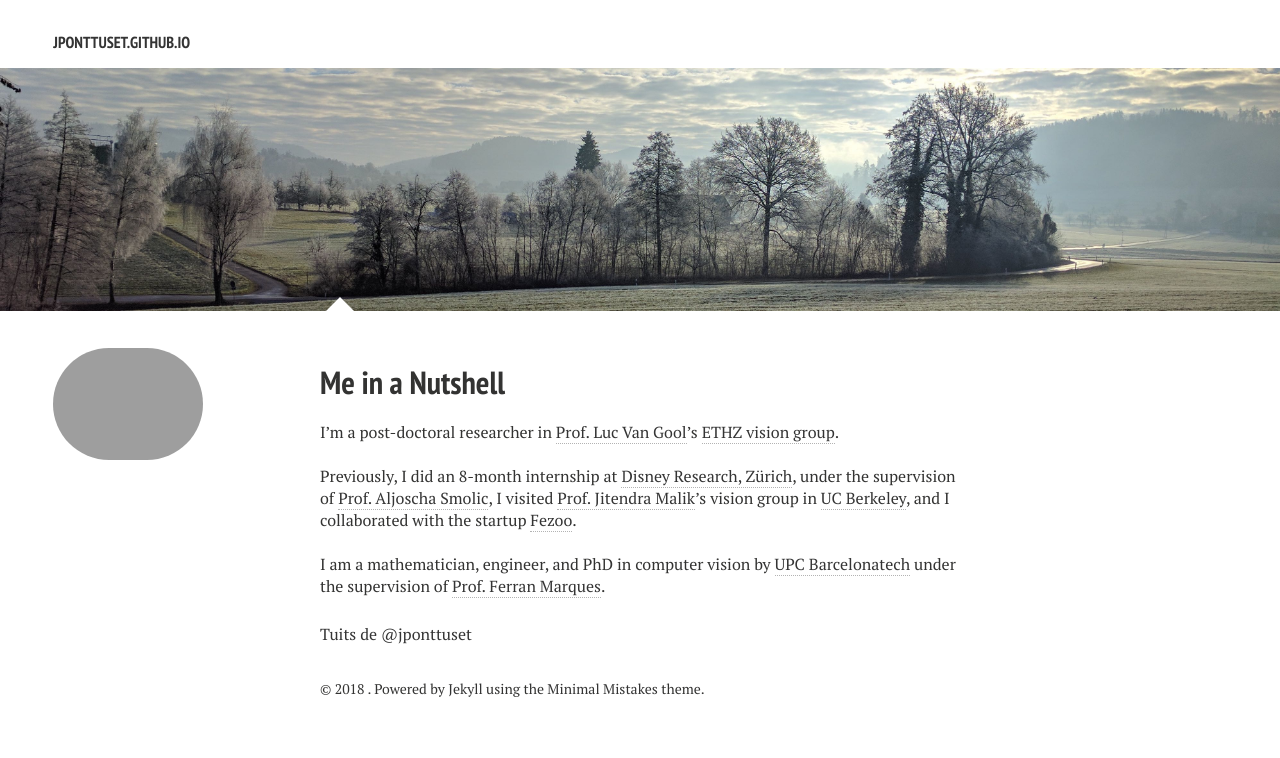
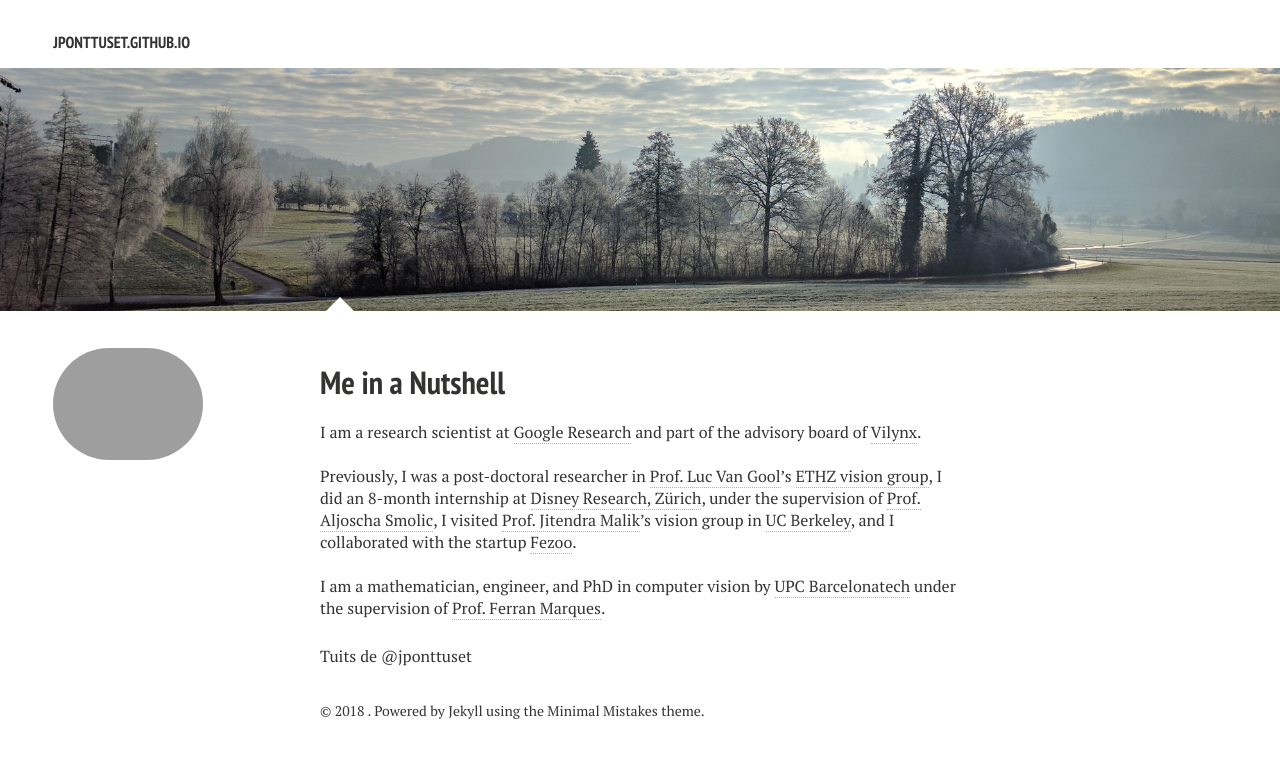
Before and after one commit to jponttuset/jponttuset.github.io, a Jekyll site: the page built from index.md, in a window 1280 px wide. Shown: the top 758 px of the page. Built offline with Jekyll 4.4.1, drawn with Linux system fonts in a browser that asks for light colours; nearby versions of some CDN libraries; comment, search, counter and statistics services are not loaded.

Commit message:
- CV updated

```diff
--- a/_layouts/cv.html
+++ b/_layouts/cv.html
@@ -47,13 +47,13 @@
     <p align="center" class=bottom-small><img src="{{ site.url }}/images/CV/business.png" alt="Work Experience" width="70" height="70"></p>
     <p align="center">&#8226 I am a <strong>research scientist</strong> at <a href="https://research.google.com" target="_blank">Google Research</a>.</p>
     <p align="center">&#8226 I am at the <strong>technical advisory board</strong> of <a href="http://www.vilynx.com/index.html" target="_blank">Vilynx</a>.</p>
-    <p align="center">&#8226 I was a <strong>post-doctoral researcher</strong> at <a href="http://www.vision.ee.ethz.ch/index.en.html" target="_blank">ETHZ</a> with <a href="http://www.vision.ee.ethz.ch/members/get_member.cgi?id=1" target="_blank">Prof. Van Gool</a>.</p>
+    <p align="center">&#8226 I was a post-doctoral researcher at <a href="http://www.vision.ee.ethz.ch/index.en.html" target="_blank">ETHZ</a> with <a href="http://www.vision.ee.ethz.ch/members/get_member.cgi?id=1" target="_blank">Prof. Van Gool</a>.</p>
     <p align="center">&#8226 I did an internship at <a href="http://www.disneyresearch.com/research-labs/disney-research-zurich/" target="_blank">Disney Research</a>, resulting in two patents.</p>
     <p align="center" class="bottom-three">&#8226 I collaborated with the startup <a href="http://fezoo.cat" target="_blank">Fezoo</a>.</p>
 
     <p align="center" class=bottom-small><img src="{{ site.url }}/images/CV/study2.png" alt="Education" width="70" height="70"></p>
     <p align="center">&#8226 I have a <strong>PhD</strong> in Computer Vision, supervised by <a href="https://imatge.upc.edu/web/ferran" target="_blank">Prof. Marques</a>.</p>
-    <p align="center">&#8226 We created MCG in <a href="http://www.cs.berkeley.edu/~malik/" target="_blank">Prof. Malik</a>’s vision group in <a href="http://www.berkeley.edu" target="_blank">UC Berkeley</a>,<br>supervised by <a href="http://www.cs.berkeley.edu/~arbelaez/index.html" target="_blank">Dr. Arbeláez</a>. It has over 400 citations.</p>
+    <p align="center">&#8226 We created MCG in <a href="http://www.cs.berkeley.edu/~malik/" target="_blank">Prof. Malik</a>’s vision group in <a href="http://www.berkeley.edu" target="_blank">UC Berkeley</a>,<br>supervised by <a href="http://www.cs.berkeley.edu/~arbelaez/index.html" target="_blank">Dr. Arbeláez</a>. It has over 700 citations.</p>
     <p align="center" class="bottom-three">&#8226 I received a <strong>Mathematics</strong> degree, a <strong>Telecommunication</strong><br>engineering degree, and a <strong>Master</strong>´s degree from UPC Barcelonatech</a>.</p>
 
     <p align="center" class=bottom-small><img src="{{ site.url }}/images/CV/computer2.png" alt="Computer Skills" width="80" height="80"></p>
--- a/index.md
+++ b/index.md
@@ -7,10 +7,10 @@
   feature: trees.jpg
 ---
 
-I'm a post-doctoral researcher in [Prof. Luc Van Gool](http://www.vision.ee.ethz.ch/members/get_member.cgi?id=1)'s [ETHZ vision group](http://www.vision.ee.ethz.ch/index.en.html).
+I am a research scientist at <a href="https://research.google.com" target="_blank">Google Research</a> and part of the advisory board of <a href="http://www.vilynx.com/index.html" target="_blank">Vilynx</a>.
 
 <br />
-Previously, I did an 8-month internship at <a href="http://www.disneyresearch.com/research-labs/disney-research-zurich/" target="_blank">Disney Research, Zürich</a>, under the supervision of <a href="http://zurich.disneyresearch.com/~smolica/" target="_blank">Prof. Aljoscha Smolic</a>, I visited <a href="http://www.cs.berkeley.edu/~malik/" target="_blank">Prof. Jitendra Malik</a>'s vision group in <a href="http://www.berkeley.edu" target="_blank">UC Berkeley</a>, and I collaborated with the startup <a href="http://fezoo.cat" target="_blank">Fezoo</a>.
+Previously, I was a post-doctoral researcher in [Prof. Luc Van Gool](http://www.vision.ee.ethz.ch/members/get_member.cgi?id=1)'s [ETHZ vision group](http://www.vision.ee.ethz.ch/index.en.html), I did an 8-month internship at <a href="http://www.disneyresearch.com/research-labs/disney-research-zurich/" target="_blank">Disney Research, Zürich</a>, under the supervision of <a href="http://zurich.disneyresearch.com/~smolica/" target="_blank">Prof. Aljoscha Smolic</a>, I visited <a href="http://www.cs.berkeley.edu/~malik/" target="_blank">Prof. Jitendra Malik</a>'s vision group in <a href="http://www.berkeley.edu" target="_blank">UC Berkeley</a>, and I collaborated with the startup <a href="http://fezoo.cat" target="_blank">Fezoo</a>.
 
 <br />
 I am a mathematician, engineer, and PhD in computer vision by <a href="http://www.upc.edu" target="_blank">UPC Barcelonatech</a> under the supervision of <a href="https://imatge.upc.edu/web/ferran" target="_blank">Prof. Ferran Marques</a>.
```
